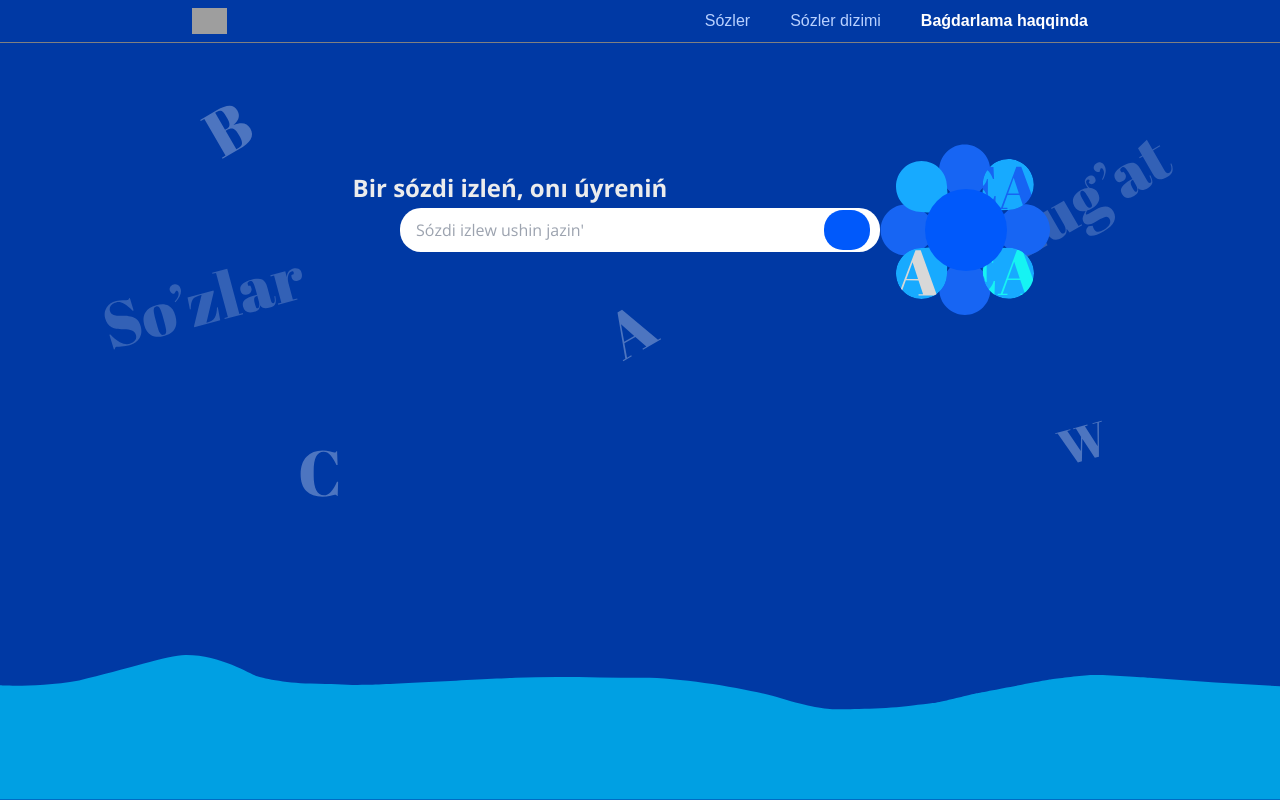
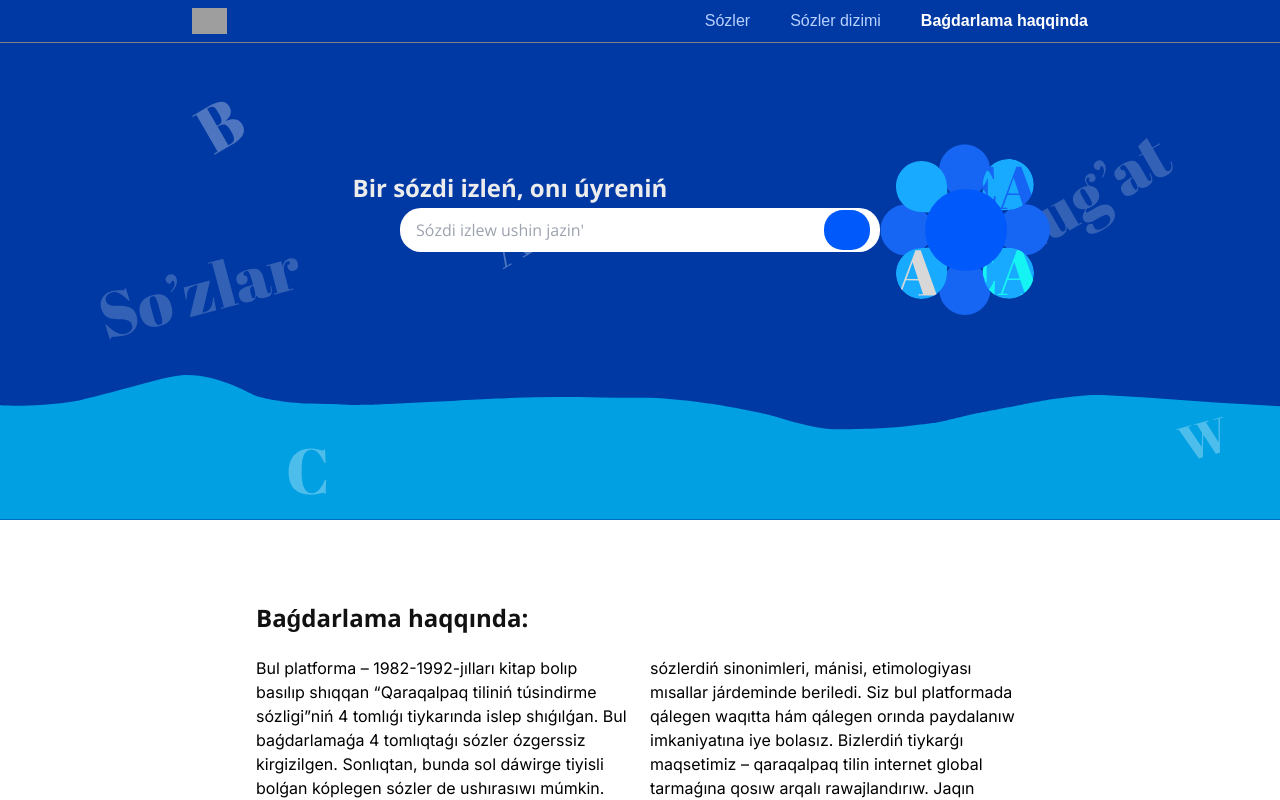
Before and after one commit to Bekforever13/karsoft-first, a React (Vite) app: page /about in a window 1280 px wide. Shown: the top 800 px of the page. Built offline with nearby package versions, Linux system fonts and the light colour scheme; grey boxes are pictures that could not be loaded; some icons are missing.

Commit message:
pagination, 1 axios added

```diff
--- a/package.json
+++ b/package.json
@@ -11,6 +11,7 @@
   },
   "dependencies": {
     "antd": "^5.4.6",
+    "axios": "^1.4.0",
     "boxicons": "^2.1.4",
     "react": "^18.2.0",
     "react-dom": "^18.2.0",
--- /dev/null
+++ b/src/api/axios.js
@@ -0,0 +1,12 @@
+import axios from 'axios'
+
+export const axiosClassic = axios.create({
+	baseURL: 'http://sozlik.abbc.uz',
+})
+
+export const axiosAPI = axios.create({
+	baseURL: 'http://sozlik.abbc.uz',
+	headers: {
+		Authorization: 'Bearer ' + localStorage.getItem('token'),
+	},
+})
--- a/src/components/Header/Header.scss
+++ b/src/components/Header/Header.scss
@@ -1,5 +1,5 @@
 header {
-	height: 100vh;
+	height: 65vh;
 	margin: 0;
 	background-color: #0039a4;
 	background-size: contain;
@@ -117,37 +117,37 @@ header {
 		div {
 			.img-a {
 				position: absolute;
-				top: 300px;
-				left: 600px;
+				top: 13rem;
+				left: 30rem;
 				z-index: 0;
 			}
 			.img-b {
 				position: absolute;
-				top: 100px;
-				left: 200px;
+				top: 6rem;
+				left: 12rem;
 				z-index: 0;
 			}
 			.img-c {
 				position: absolute;
-				top: 450px;
-				left: 300px;
+				top: 28rem;
+				left: 18rem;
 				z-index: 0;
 			}
 			.img-w {
 				position: absolute;
-				top: 420px;
-				left: 1055px;
+				top: 26rem;
+				right: 3rem;
 				z-index: 0;
 			}
 			.img-sozlar {
 				position: absolute;
-				top: 250px;
-				left: 100px;
+				top: 15rem;
+				left: 6rem;
 				z-index: 0;
 			}
 			.img-lugat {
 				position: absolute;
-				top: 130px;
+				top: 8rem;
 				right: 6rem;
 				z-index: 0;
 			}
--- a/src/components/KunSozi/KunSozi.jsx
+++ b/src/components/KunSozi/KunSozi.jsx
@@ -1,23 +1,49 @@
-import React from 'react'
+import React, { useEffect, useState } from 'react'
 import 'boxicons'
 import './KunSozi.scss'
+import { axiosClassic } from '../../api/axios'
 
-const KunSozi = ({ title, word, description, typeOfWord }) => {
+const KunSozi = () => {
+	const [wordsDay, setWordsDay] = useState({
+		id: null,
+		latinText: '',
+		kirilText: '',
+		latinDesc: '',
+		kirilDesc: '',
+		latinCategory: '',
+		kirilCategory: '',
+	})
+	useEffect(() => {
+		axiosClassic.get('/api/words?limit=500&').then(res => console.log(res))
+	}, [])
+	// all words api naverxu
+
+	// axiosClassic.get('/api/wordsday').then(res => {
+	// 	setWordsDay({
+	// 		id: res.data.data.id,
+	// 		latinText: res.data.data.latin,
+	// 		kirilText: res.data.data.kiril,
+	// 		latinDesc: res.data.data.description_latin,
+	// 		kirilDesc: res.data.data.description_kiril,
+	// 		latinCategory: res.data.data.categories.latin,
+	// 		kirilCategory: res.data.data.categories.kiril,
+	// 	})
+	// })
 	return (
 		<div className='kun-sozi'>
 			<div>
-				<span className='soz'>{title}</span>
+				<span className='soz'>{'KÚN SÓZI'}</span>
 				<div className='share cursor-pointer'>
 					<box-icon name='share-alt'></box-icon>
 					<span>Share</span>
 				</div>
 			</div>
 			<h2>
-				<span>{word}</span>
-				<box-icon name='volume-full'></box-icon>
+				<span>{wordsDay.latinText}</span>
+				{/* <box-icon name='volume-full'></box-icon> */}
 			</h2>
-			<span className='typeOfWord'>{typeOfWord}</span>
-			<p>{description}</p>
+			<span className='typeOfWord'>{wordsDay.latinCategory}</span>
+			<p>{wordsDay.latinDesc}</p>
 		</div>
 	)
 }
--- a/src/components/SozlerDizimi/SozlerDizimi.jsx
+++ b/src/components/SozlerDizimi/SozlerDizimi.jsx
@@ -1,3 +1,4 @@
+import { Pagination } from 'antd'
 import React from 'react'
 import './SozlerDizimi.scss'
 
@@ -5,7 +6,7 @@ const SozlerDizimi = () => {
 	return (
 		<div className='sozler-dizimi'>
 			<h3>Sozler Dizimi</h3>
-			<ul>
+			<ul className='list'>
 				<li>Suspendisse</li>
 				<li>Suspendisse</li>
 				<li>Suspendisse</li>
@@ -43,6 +44,7 @@ const SozlerDizimi = () => {
 				<li>Suspendisse</li>
 				<li>Suspendisse</li>
 			</ul>
+			<Pagination defaultCurrent={1} total={50} />;
 		</div>
 	)
 }
--- a/src/components/SozlerDizimi/SozlerDizimi.scss
+++ b/src/components/SozlerDizimi/SozlerDizimi.scss
@@ -14,18 +14,17 @@
 		color: #111;
 	}
 
-	ul {
+	.list {
 		display: grid;
 		grid-template-columns: repeat(3, 1fr);
 		column-gap: 117px;
 		row-gap: 20px;
 		& li::before {
-			content: '\2022'; /* Add content: \2022 is the CSS Code/unicode for a bullet */
-			color: #0059fb; /* Change the color */
-			font-weight: bold; /* If you want it to be bold */
-			display: inline-block; /* Needed to add space between the bullet and the text */
-			width: 1em; /* Also needed for space (tweak if needed) */
-			margin-left: -1em; /* Also needed for space (tweak if needed) */
+			content: '\2022';
+			color: #0059fb;
+			display: inline-block;
+			width: 1em;
+			margin-left: -1em;
 		}
 	}
 }
--- a/src/pages/Home/Home.jsx
+++ b/src/pages/Home/Home.jsx
@@ -9,14 +9,6 @@ import './Home.scss'
 
 const Home = () => {
 	window.scrollTo({ top: 0, behavior: 'smooth' })
-	const [kunSozi, setKunSozi] = useState({
-		title: 'KÚN SÓZI',
-		word: 'AVANS',
-		description: `Islegen is haqısınıń ushınan alıw, tolıq emes, belgili muǵdarı,
-				raschettan burınıraq alatuǵın aqsha. Al avanstı az alsań, tabelshikke
-				ókpelep keledi (B.Ismaylov). Avans aqshasın alarda tayar, Bunday
-				jalqawlarǵa zat bermew kerek (S.Nurımbetov)`,
-	})
 
 	return (
 		<>
@@ -35,11 +27,7 @@ const Home = () => {
 							src='../../../public/img/B-big.svg'
 							alt=''
 						/>
-						<KunSozi
-							title={kunSozi.title}
-							word={kunSozi.word}
-							description={kunSozi.description}
-						/>
+						<KunSozi />
 						<FrameDesc />
 					</div>
 				</div>
```
Also changed, not shown: 1 other file (tests, documents, lock files or other folders).
